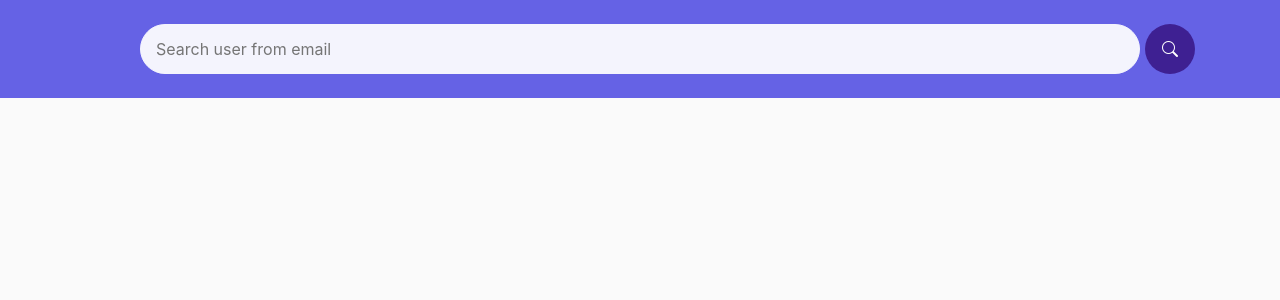
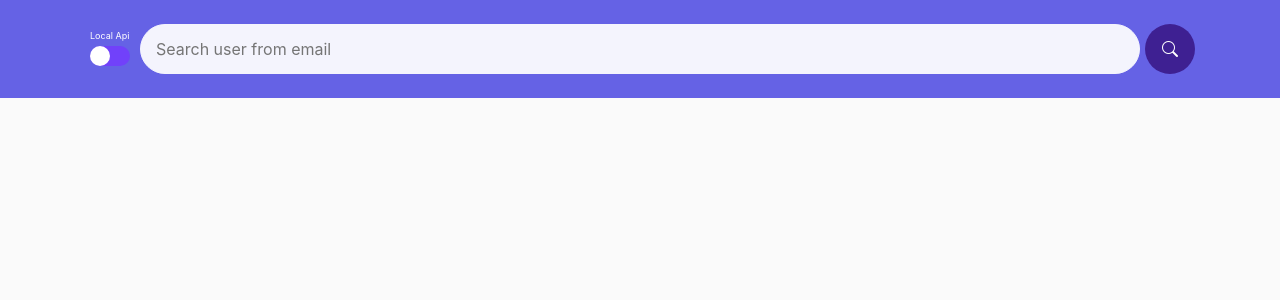
Before and after one commit to jedidas/Code-test, a PHP site: page / in a window 1280 px wide. Shown: the top 300 px of the page. Run offline with PHP 8.4, Linux system fonts and the light colour scheme; some libraries are stand-ins or nearby versions.

Commit message:
Swith added for local or external api

```diff
--- a/app/views/index.php
+++ b/app/views/index.php
@@ -27,6 +27,14 @@
                 <div class="layout__form-box col-12">
                     <form action="/api" class="layout__form js-form clearfix animate__animated animate__bounceInDown">
                         <div class="layout__form-group">
+                            <div class="layout__form-switch-box">
+                                <p>Local Api</p>
+                                <div class="layout__form-switch">
+                                    <label for="switch"></label>
+                                    <input type="checkbox" value="0" id="switch">
+                                    <span></span>
+                                </div>
+                            </div>
                             <input type="email" name="email" class="layout__form-input"
                                    placeholder="Search user from email" id="email">
                             <label class="js-error"></label>
--- a/public/css/_profile.scss
+++ b/public/css/_profile.scss
@@ -1,7 +1,7 @@
 .layout {
 
   &__profile-box {
-    border-radius: 20px;
+    border-radius: 10px;
     box-shadow: 0 0 4px -2px #000;
     background: #fff;
     margin: 20px auto;
--- a/public/css/app.scss
+++ b/public/css/app.scss
@@ -81,4 +81,72 @@ body {
       outline: none;
     }
   }
+
+  &__form-switch-box {
+    float: left;
+    left: 5px;
+    position: absolute;
+    top: 5px;
+    width: 40px;
+
+    p {
+      color: #fff;
+      font-size: 9px;
+      margin-bottom: 3px;
+    }
+  }
+
+  &__form-switch {
+    display: block;
+    position: relative;
+
+    label {
+      display: block;
+      height: 20px;
+      margin: 0;
+      position: relative;
+      z-index: 5;
+    }
+
+    input[type=checkbox], input[type=radio] {
+      box-sizing: border-box;
+      padding: 0;
+      position: absolute;
+      left: 0;
+      top: 0;
+      visibility: hidden;
+
+      &:checked + span {
+        background: #240083;
+        &:after {
+          left: 50%;
+        }
+      }
+    }
+
+    span {
+      border-radius: 20px;
+      background: #7141fa;
+      display: block;
+      height: 20px;
+      position: absolute;
+      top: 0;
+      transition: all .3s ease-in-out;
+      width: 100%;
+      z-index: 1;
+
+      &:after {
+        border-radius: 100%;
+        background: #fff;
+        content: '';
+        display: block;
+        height: 20px;
+        left: 0;
+        position: relative;
+        transition: all .3s ease-in-out;
+        width: 20px;
+      }
+    }
+  }
+
 }
--- a/public/js/AppRender.js
+++ b/public/js/AppRender.js
@@ -38,12 +38,12 @@ class AppRender {
         var body = $('.js-body');
         var data = this.data['data'][0];
         body.find('.name').html(data.name);
-        body.find('.nickname').html('@'+data.username);
+        body.find('.nickname').html('@' + data.username);
         body.find('.email').html(data.email);
         body.find('.email').attr('href', 'mailto:' + data.email);
         body.find('.phone').html(data.phone);
         body.find('.website').html(data.website);
-        body.find('.website').attr('href', '//'+data.website);
+        body.find('.website').attr('href', '//' + data.website);
         body.find('.company-name').html(data.company.name);
         body.find('.catchPhrase').html(data.company.catchPhrase);
         body.find('.bs').html(data.company.bs);
@@ -54,7 +54,23 @@ class AppRender {
         body.removeClass('animate__bounceInUp');
         body.removeClass('d-none');
         body.addClass('animate__bounceInUp');
+    }
 
+    filter(email, data) {
+        var message = {
+            "error": "Email does not exist",
+            "status": "not-found",
+            "data": []
+        };
+        data = data.filter(function (item) {
+            return item.email.toLowerCase() === email.toLowerCase();
+        });
+        if (data.length > 0) {
+            message.status = 'ok'
+            message.data = data;
+            message.error = '';
+        }
+        return message;
     }
 
 
```
Also changed, not shown: public/css/app.css, public/js/app.js, 1 other file.
